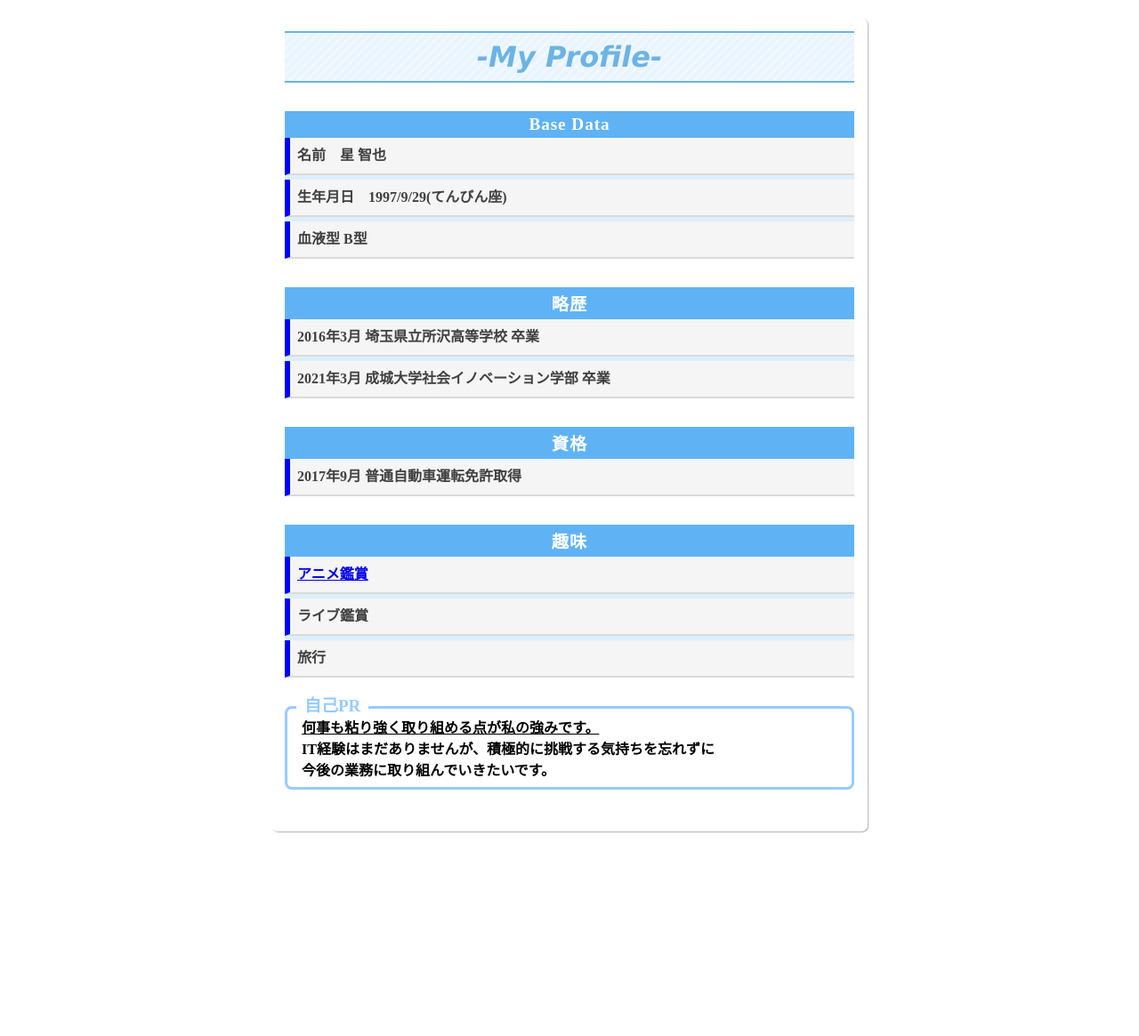
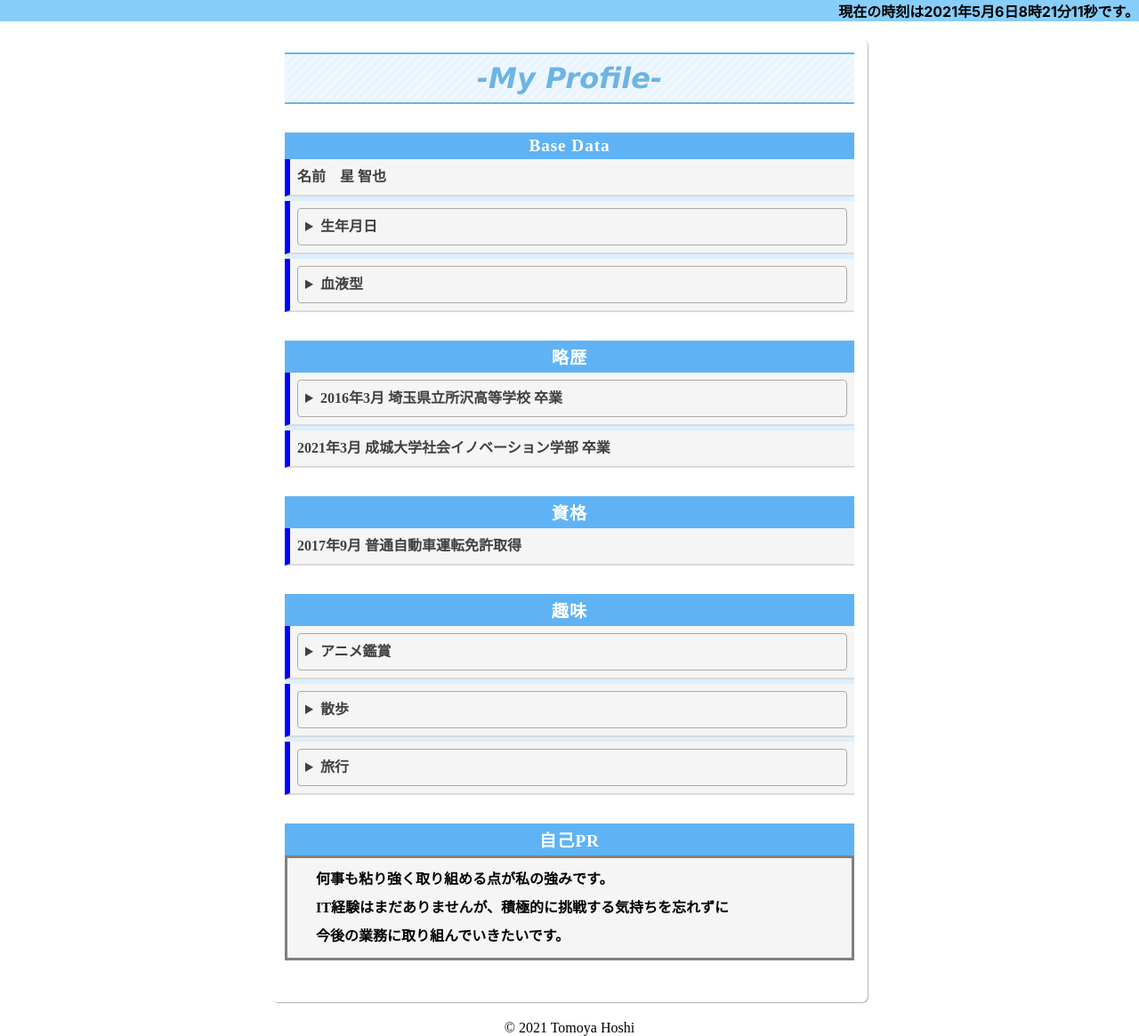
Before and after one commit to Tomoya929/Sample, a plain HTML site: page js/introduction.html in a window 1280 px wide. Shown: the whole page at 89% size. Before the commit the page ends 955 px from the top, so only its background shows below. Drawn offline with Linux system fonts and the light colour scheme; a script that the page names is missing.

Commit message:
20200506

```diff
--- /dev/null
+++ b/js/css/b.css
@@ -0,0 +1,31 @@
+*{
+  box-sizing: border-box;
+  margin: 0;
+  padding: 0;
+}
+.content{
+  margin: 0 auto;
+  padding: 40px;
+}
+.modal{
+  display: none;
+  height: 100vh;
+  position: fixed;
+  top: 0;
+  width: 100%;
+}
+.modal__bg{
+  background: rgba(0,0,0,0.8);
+  height: 100vh;
+  position: absolute;
+  width: 100%;
+}
+.modal__content{
+  background: #fff;
+  left: 50%;
+  padding: 40px;
+  position: absolute;
+  top: 50%;
+  transform: translate(-50%,-50%);
+  width: 60%;
+}
--- a/js/css/index.css
+++ b/js/css/index.css
@@ -1,6 +1,15 @@
 *{
     margin:0;
     padding:0;
+}
+
+header{
+    position: sticky;
+    top: 0;
+    background-color: lightskyblue;
+    text-align: right;
+    font-weight: bold;
+    font-family:-apple-system, BlinkMacSystemFont, 'Segoe UI', Roboto, Oxygen, Ubuntu, Cantarell, 'Open Sans', 'Helvetica Neue', sans-serif;
 }
 h1 {
     color: #6cb4e4;
@@ -11,23 +20,22 @@ h1 {
     background: -webkit-repeating-linear-gradient(-45deg, #f0f8ff, #f0f8ff 3px,#e9f4ff 3px, #e9f4ff 7px);
     background: repeating-linear-gradient(-45deg, #f0f8ff, #f0f8ff 3px,#e9f4ff 3px, #e9f4ff 7px);
     font-family: Verdana, Geneva, Tahoma, sans-serif;
-  }
-
+}
 ul {
     padding: 0;
-  }
+}
 
 li {
     color: #404040;
-    border-left: solid 6px blue;/*左側の線*/
-    border-bottom: solid 2px #dadada;/*下に灰色線*/
+    border-left: solid 6px blue;
+    border-bottom: solid 2px #dadada;
     background: whitesmoke;
-    margin-bottom: 5px;/*下のバーとの余白*/
+    margin-bottom: 5px;
     line-height: 1.5;
     padding: 0.5em;
-    list-style-type: none!important;/*ポチ消す*/
+    list-style-type: none!important;
     font-weight: bold;
-  }
+}
 #container{
     background: rgb(100%,100%,100%);
     width: 640px;
@@ -54,28 +62,32 @@ li {
     padding: 15px 20px;
     margin: 0;
     font-weight: bold;
+    background-color: whitesmoke;
+    padding: 0.5em 0.5em 0.5em 2em;
+    border: solid 3px gray;
+    line-height: 2;
 }
-.PR {
-    position: relative;
-    margin: 2em 0;
-    padding: 0.5em 1em;
-    border: solid 3px #95ccff;
-    border-radius: 8px;
+details {
+    border: 1px solid #aaa;
+    border-radius: 4px;
+    padding: .5em .5em 0;
+    cursor: pointer;
 }
-.PR-title {
-    position: absolute;
-    display: inline-block;
-    top: -13px;
-    left: 10px;
-    padding: 0 9px;
-    line-height: 1;
-    font-size: 19px;
-    background: #FFF;
-    color: #95ccff;
-    font-weight: bold;
+
+summary {
+    margin: -.5em -.5em 0;
+    padding: .5em;
 }
-.PR p {
-    margin: 0;
-    padding: 0;
-    font-weight: bold;
+
+details[open] {
+    padding: .5em;
 }
+
+details[open] summary {
+    border-bottom: 1px solid #aaa;
+    margin-bottom: .5em;
+    transition: 0.4s;
+}
+footer{
+    text-align: center;
+}
--- a/js/introduction.html
+++ b/js/introduction.html
@@ -6,28 +6,36 @@
     <meta name="viewport" content="width=device-width, initial-scale=1.0">
     <title>自己紹介</title>
     <link rel="stylesheet" type="text/css" href="css/index.css">
+</head>
 
-</head>
+<header>
+    <span id="view_clock"></span>
+
+    <script type="text/javascript">
+    timerID = setInterval('clock()',500);
+    function clock() {
+        document.getElementById("view_clock").innerHTML = getNow();
+    }
+
+    function getNow() {
+        const now = new Date();
+        const year = now.getFullYear();
+        const mon = now.getMonth()+1;
+        const day = now.getDate();
+        const hour = now.getHours();
+        const min = now.getMinutes();
+        const sec = now.getSeconds();
+
+        const s = "現在の時刻は" + year + "年" + mon + "月" + day + "日" + hour + "時" + min + "分" + sec + "秒" +　"です。";
+        return s;
+    }
+    </script>
+</header>
+
 <body id="body">
     <script src="https://cdn.jsdelivr.net/npm/bubbly-bg@1.0.0/dist/bubbly-bg.js"></script>
     <script>bubbly();</script>
-    <script type = "text/javascript">
-      function showPopup(event) {
-      target = document.getElementById("popup");
 
-      if (!event) var event = window.event;
-      if (!event.pageX) px = event.clientX + document.body.scrollLeft; else px = event.pageX;
-      if (!event.pageY) py = event.clientY + document.body.scrollTop; else py = event.pageY;
-
-        target.style.left = px+10 + "px";
-        target.style.top = py+5 + "px";
-        target.style.visibility = "visible";
-    }
-    function hidePopup() {
-      target = document.getElementById("popup");
-      target.style.visibility = "hidden";
-     }
-    </script>
     <div id="container">
         <h1><i>-My Profile-</i></h1>
 
@@ -36,15 +44,24 @@
         Base Data</div>
         <ul>
             <li>名前　星 智也</li>
-             <li>生年月日　1997/9/29(てんびん座)</li>
-             <li>血液型 B型</li>
+            <li><details>
+                <summary>生年月日</summary>
+                1997/9/29(てんびん座)
+                </details></li>
+            <li><details>
+                <summary>血液型</summary>
+                B型
+                </details></li>
         </ul>
     </div>
 
     <div class = "txt-box">
         <div class= "txt-title">略歴</div>
         <ul>
-             <li>2016年3月 埼玉県立所沢高等学校 卒業</li>
+            <li><details>
+                <summary>2016年3月 埼玉県立所沢高等学校 卒業</summary>
+                高校時代は、ギターアンサンブルの部活に所属していました。
+                </details></li>
             <li>2021年3月 成城大学社会イノベーション学部 卒業</li>
         </ul>
     </div>
@@ -60,26 +77,31 @@
     <div class = "txt-box">
         <div class= "txt-title">趣味</div>
         <ul>
-             <li><a href="javascript:void(0);"
-                onmouseover= showPopup(event);
-                onmouseout= hidePopup();>
-                 アニメ鑑賞</a></li>
-                 <div id = "popup"
-                 style = position:absolute;z-index:10;visibility:hidden;background-color:lightblue;font-weight:bold;>
-                     最近はウマ娘にハマっています。</div>
-             <li>ライブ鑑賞</li>
-             <li>旅行</li>
-             <div class = "picture">
+            <li><details>
+                <summary>アニメ鑑賞</summary>
+                最近はウマ娘に興味を持っています。
+            </details></li>
+            <li><details>
+                <summary>散歩</summary>
+                天気が良い時は、5km前後歩くこともあります。
+            </details></li>
+            <li><details>
+                <summary>旅行</summary>
+                情勢が落ち着いたら、自分の知らない街を訪れたいです。
+            </details></li>
+        </ul>
+    </div>
 
+    <div class = "txt-box">
+    <div class= "txt-title">自己PR</div>
+    <p>何事も粘り強く取り組める点が私の強みです。<br>
+    IT経験はまだありませんが、積極的に挑戦する気持ちを忘れずに<br>
+    今後の業務に取り組んでいきたいです。</p>
     </div>
     </div>
+</body>
 
-    <div class = "PR">
-        <span class= "PR-title">自己PR</span>
-         <p><u>何事も粘り強く取り組める点が私の強みです。</u></p>
-         <p>IT経験はまだありませんが、積極的に挑戦する気持ちを忘れずに</p>
-         <p>今後の業務に取り組んでいきたいです。</p>
-        </span></div>
-
-</body>
+<footer>
+    <p class="copyright">&copy; <script>document.write(new Date().getFullYear());</script> Tomoya Hoshi</p>
+</footer>
 </html>
```
Also changed, not shown: js/b.html (added, +41 -0 lines), js/css/b.js (added, +13 -0 lines), js/js/javascriptb.js (added, +10 -0 lines), js/js/jsintro.js (added, +10 -0 lines), 2 other files. Lines whose indentation alone changed are shown as unchanged.
